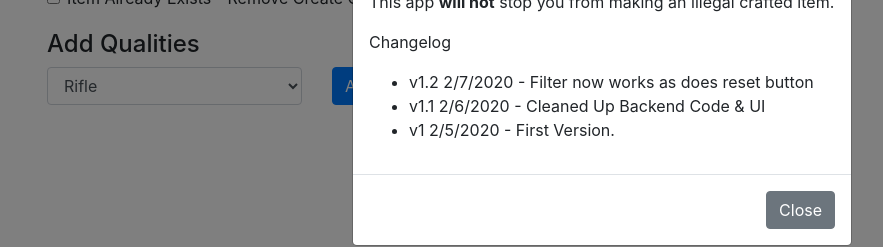
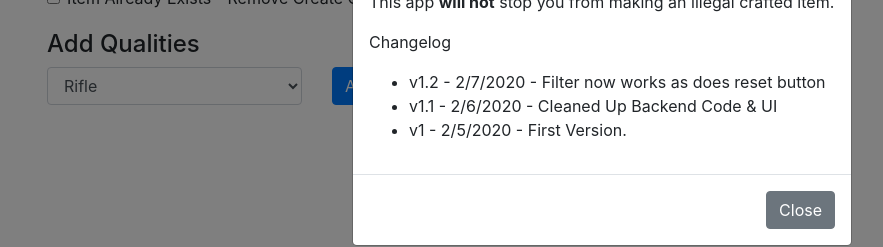
Before and after one commit to huntsfromshadow/huntsfromshadow.github.io, a plain HTML site: page index.html in a window 1280 px wide. Both pictures are taken after a click on the button "Notes / Changelog". Shown: the part 222-469 px from the top of the page, without its empty margins (38-921 px from the left). Drawn offline with nearby package versions, Linux system fonts and the light colour scheme.

Commit message:
Updated changelog

```diff
--- a/index.html
+++ b/index.html
@@ -195,10 +195,10 @@
                                 <p>
                                     Changelog
                                     <ul>
-                                        <li>v1.2 2/7/2020 - Filter now works as does reset button</li>
-                                        <li>v1.1 2/6/2020 - Cleaned Up Backend
+                                        <li>v1.2 - 2/7/2020 - Filter now works as does reset button</li>
+                                        <li>v1.1 - 2/6/2020 - Cleaned Up Backend
                                             Code & UI</li>
-                                        <li>v1 2/5/2020 - First Version.</li>
+                                        <li>v1 - 2/5/2020 - First Version.</li>
 
                                     </ul>
                                 </p>
```
